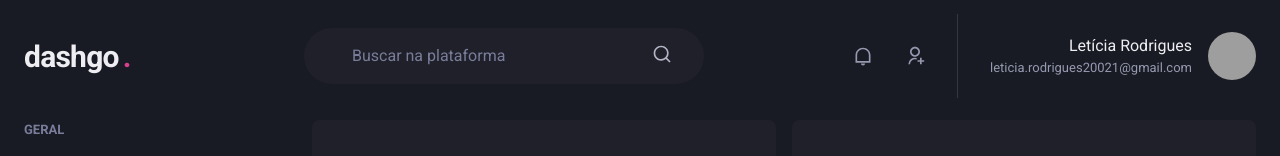
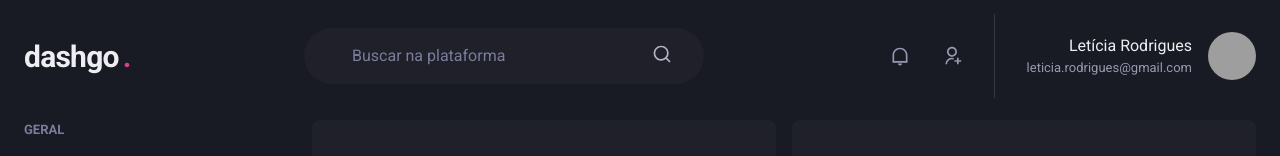
Before and after one commit to leticiar-io/dashgo-ignite, a Next.js app: page /dashboard in a window 1280 px wide. Shown: the top 156 px of the page. Built offline with nearby package versions, Linux system fonts and the light colour scheme; grey boxes are pictures that could not be loaded; what miragejs would draw is missing.

Commit message:
feat: padronizando a data

```diff
--- a/src/components/Header/Profile.tsx
+++ b/src/components/Header/Profile.tsx
@@ -10,7 +10,7 @@ export function Profile({ showProfileData }: ProfileProps) {
         <Box mr="4" textAlign="right">
           <Text>Letícia Rodrigues</Text>
           <Text color="gray.300" fontSize="small">
-            leticia.rodrigues20021@gmail.com
+            leticia.rodrigues@gmail.com
           </Text>
         </Box>
       )}
--- a/src/services/hooks/useUsers.ts
+++ b/src/services/hooks/useUsers.ts
@@ -26,7 +26,7 @@ export async function getUsers(page: number): Promise<GetUsersResponse> {
       id: user.id,
       name: user.name,
       email: user.email,
-      createdAt: new Date(user.createdAt).toLocaleDateString("en-US", {
+      createdAt: new Date(user.createdAt).toLocaleDateString("pt-BR", {
         day: "2-digit",
         month: "long",
         year: "numeric"
```
